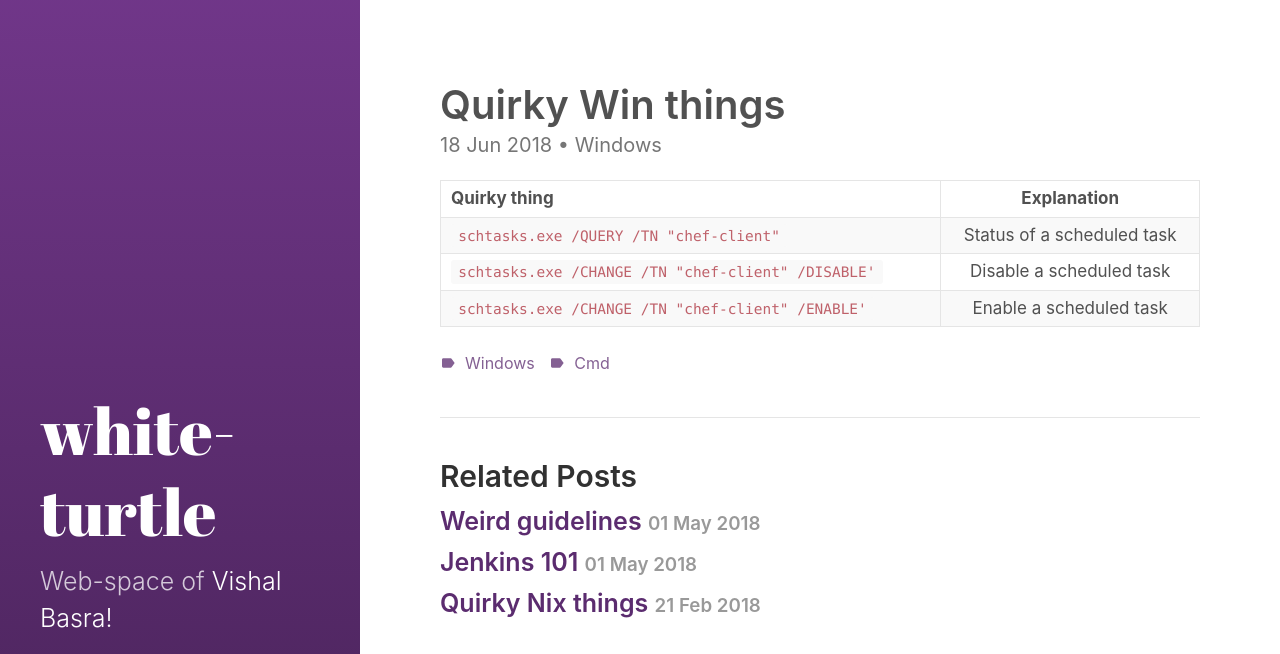
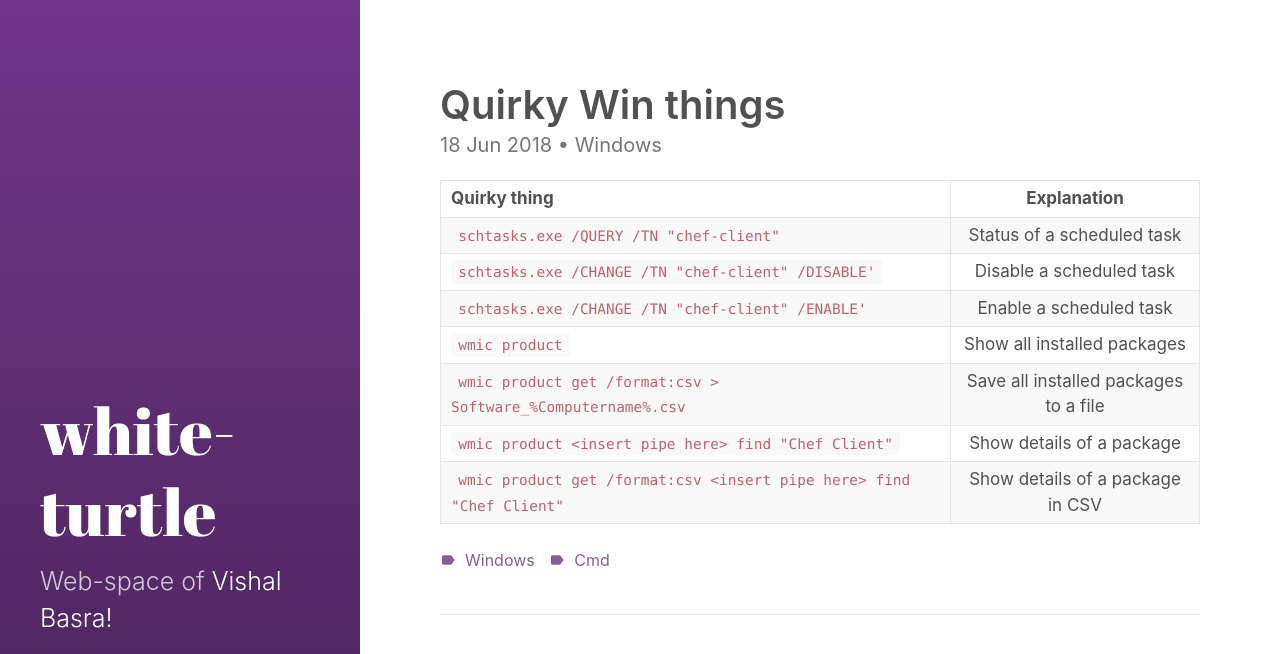
Before and after one commit to vishalbasra/vishalbasra.github.io, a Jekyll site: the page built from _posts/2018-06-18-Quirky-Win-things.md, in a window 1280 px wide, cut to the strip 0-654 px from the top of the page. Built offline with Jekyll 4.4.1, drawn with Linux system fonts in a browser that asks for light colours.

Commit message:
packages

```diff
--- a/_posts/2018-06-18-Quirky-Win-things.md
+++ b/_posts/2018-06-18-Quirky-Win-things.md
@@ -19,3 +19,7 @@ excerpt: Some quirky albeit nice windows things!
 | `schtasks.exe /QUERY /TN "chef-client"`      | Status of a scheduled task  |
 | `schtasks.exe /CHANGE /TN "chef-client" /DISABLE'`      | Disable a scheduled task  |
 | `schtasks.exe /CHANGE /TN "chef-client" /ENABLE'`      | Enable a scheduled task  |
+| `wmic product`     | Show all installed packages  |
+| `wmic product get /format:csv > Software_%Computername%.csv`     | Save all installed packages to a file  |
+| `wmic product  <insert pipe here> find "Chef Client"`      | Show details of a package  |
+| `wmic product get /format:csv <insert pipe here> find "Chef Client"`      | Show details of a package in CSV  |
```
